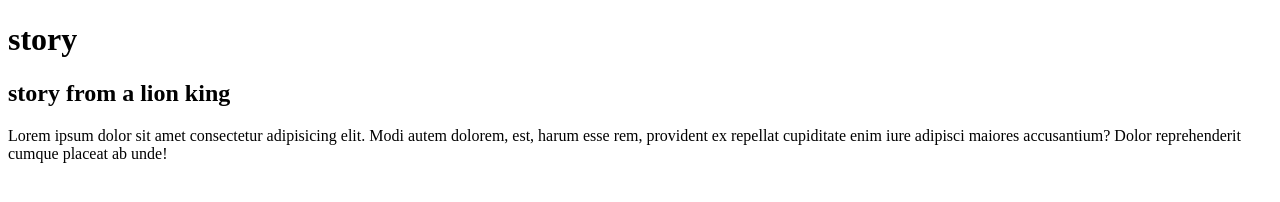
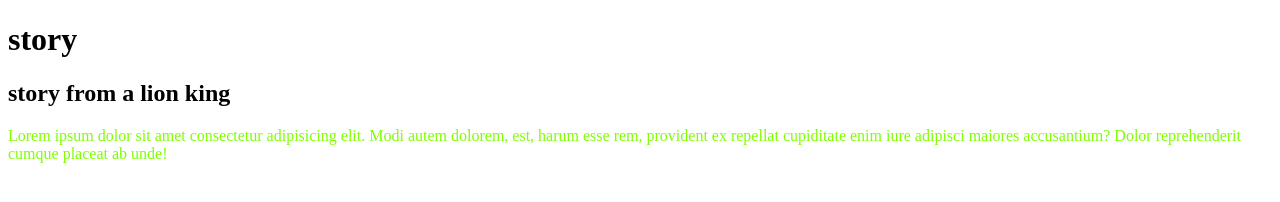
Before and after one commit to fuadjs/my-second-repo, a plain HTML site: page index.html in a window 1280 px wide. Drawn offline with Linux system fonts and the light colour scheme.

Commit message:
styels added

```diff
--- a/index.html
+++ b/index.html
@@ -5,6 +5,7 @@
     <meta http-equiv="X-UA-Compatible" content="IE=edge">
     <meta name="viewport" content="width=device-width, initial-scale=1.0">
     <title>my second repo</title>
+    <link rel="stylesheet" href="style.css">
 </head>
 <body>
     <h1>story</h1>
--- /dev/null
+++ b/style.css
@@ -0,0 +1,3 @@
+p{
+color: chartreuse;
+}
```
